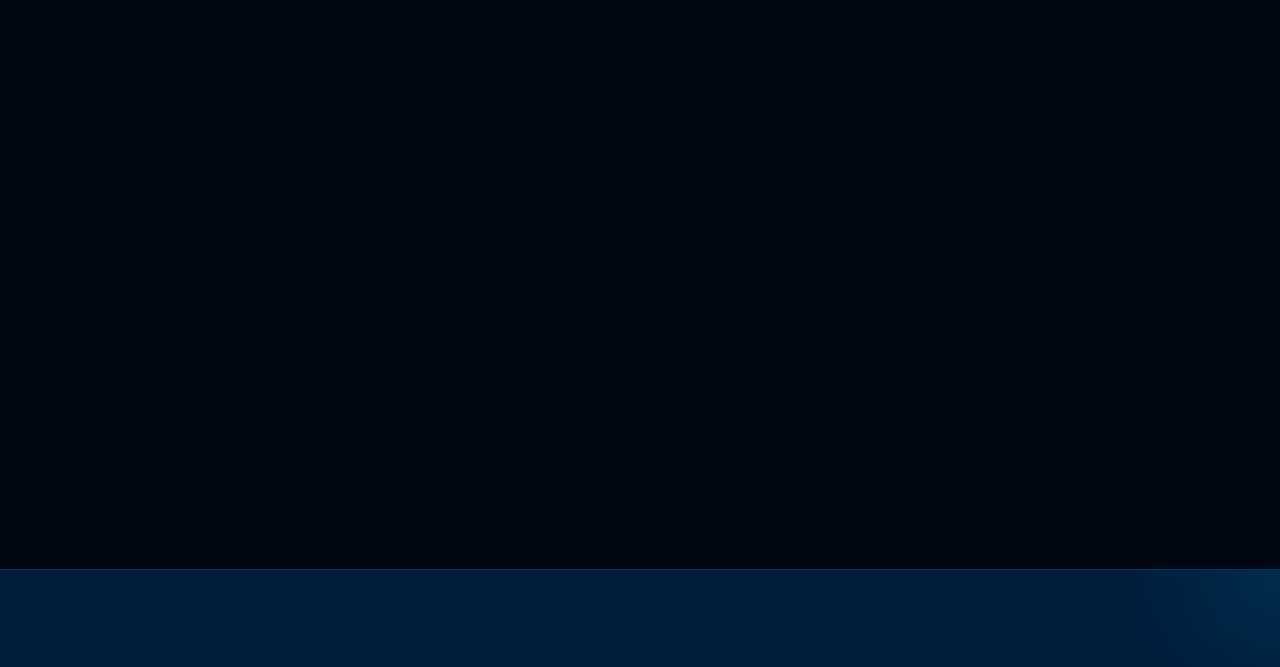
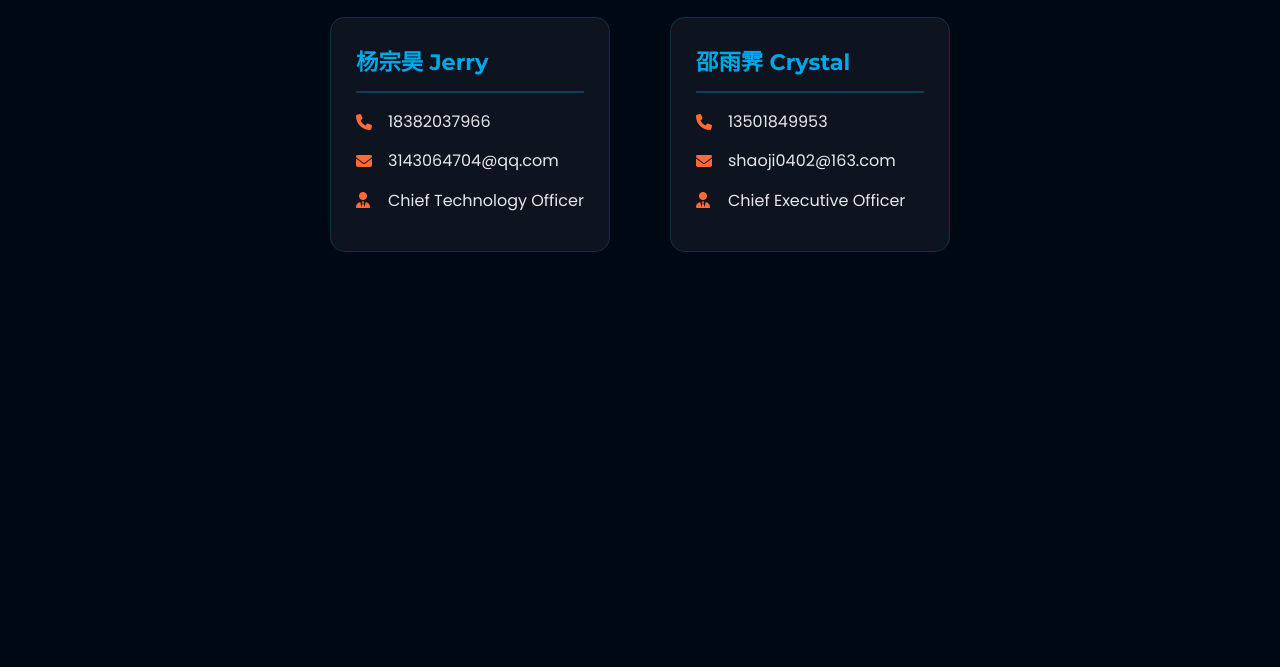
Before and after one commit to smb982ue10j09-y2/Jerry-Crystal, a plain HTML site: page index.html in a window 1280 px wide. Shown: the part 10210-10877 px from the top of the page. Drawn offline with Linux system fonts and the light colour scheme.

Commit message:
Update index.html

```diff
--- a/index.html
+++ b/index.html
@@ -1267,6 +1267,51 @@
             box-shadow: 0 15px 40px rgba(0, 168, 232, 0.6);
         }
 
+        /* Team Contact Info Styles */
+        .team-contact-info {
+            display: flex;
+            justify-content: center;
+            gap: 60px;
+            margin-top: 40px;
+            flex-wrap: wrap;
+        }
+
+        .contact-person {
+            background: rgba(255, 255, 255, 0.05);
+            border-radius: 15px;
+            padding: 25px;
+            min-width: 280px;
+            border: 1px solid rgba(0, 168, 232, 0.2);
+            transition: var(--transition);
+        }
+
+        .contact-person:hover {
+            transform: translateY(-10px);
+            border-color: rgba(0, 168, 232, 0.4);
+            box-shadow: 0 15px 35px rgba(0, 0, 0, 0.2);
+        }
+
+        .contact-person h4 {
+            color: var(--accent-blue);
+            margin-bottom: 15px;
+            font-size: 1.4rem;
+            border-bottom: 2px solid rgba(0, 168, 232, 0.3);
+            padding-bottom: 10px;
+        }
+
+        .contact-detail {
+            display: flex;
+            align-items: center;
+            gap: 12px;
+            margin-bottom: 12px;
+            color: rgba(255, 255, 255, 0.9);
+        }
+
+        .contact-detail i {
+            color: var(--accent-orange);
+            width: 20px;
+        }
+
         /* Responsive Design */
         @media (max-width: 1200px) {
             .hero h1 {
@@ -1311,6 +1356,10 @@
 
             .crab-illustration {
                 display: none;
+            }
+
+            .team-contact-info {
+                gap: 30px;
             }
         }
 
@@ -1391,6 +1440,16 @@
                 bottom: 20px;
                 right: 20px;
             }
+
+            .team-contact-info {
+                flex-direction: column;
+                align-items: center;
+            }
+
+            .contact-person {
+                width: 100%;
+                max-width: 350px;
+            }
         }
 
         @media (max-width: 576px) {
@@ -1432,6 +1491,10 @@
                 width: 45px;
                 height: 45px;
                 font-size: 1.2rem;
+            }
+
+            .contact-person {
+                min-width: 100%;
             }
         }
     </style>
@@ -1761,6 +1824,41 @@
                 </div>
             </div>
 
+            <!-- 团队成员联系方式部分 -->
+            <div class="team-contact-info">
+                <div class="contact-person">
+                    <h4>杨宗昊 Jerry</h4>
+                    <div class="contact-detail">
+                        <i class="fas fa-phone"></i>
+                        <span>18382037966</span>
+                    </div>
+                    <div class="contact-detail">
+                        <i class="fas fa-envelope"></i>
+                        <span>3143064704@qq.com</span>
+                    </div>
+                    <div class="contact-detail">
+                        <i class="fas fa-user-tie"></i>
+                        <span>Chief Technology Officer</span>
+                    </div>
+                </div>
+
+                <div class="contact-person">
+                    <h4>邵雨霁 Crystal</h4>
+                    <div class="contact-detail">
+                        <i class="fas fa-phone"></i>
+                        <span>13501849953</span>
+                    </div>
+                    <div class="contact-detail">
+                        <i class="fas fa-envelope"></i>
+                        <span>shaoji0402@163.com</span>
+                    </div>
+                    <div class="contact-detail">
+                        <i class="fas fa-user-tie"></i>
+                        <span>Chief Executive Officer</span>
+                    </div>
+                </div>
+            </div>
+
             <div style="text-align: center; margin-top: 100px; opacity: 0; transform: translateY(30px);" class="animate-on-scroll">
                 <h3 style="color: var(--white); margin-bottom: 40px; font-size: 2.2rem;">Our Progress & Validation</h3>
                 <p style="max-width: 900px; margin: 0 auto 30px; color: rgba(255, 255, 255, 0.9); font-size: 1.2rem; line-height: 1.8;">We have successfully completed design, assembly, and debugging phases with a fully operational prototype validating all core functions: stable amphibious locomotion, basic obstacle avoidance, and payload integration. The real-time gait control system has been successfully tested on varied terrains, confirming adaptive capabilities.</p>
@@ -1779,10 +1877,13 @@
                 </div>
 
                 <div class="footer-contact">
-                    <h3>Contact Us</h3>
-                    <p><i class="fas fa-map-marker-alt"></i> Innovation District, XXX City</p>
-                    <p><i class="fas fa-phone"></i> 1234578910</p>
-                    <p><i class="fas fa-envelope"></i> info@crabion-tech.com</p>
+                    <h3>Contact Our Team</h3>
+                    <p><strong>杨宗昊 (Jerry Yang)</strong></p>
+                    <p><i class="fas fa-phone"></i> 18382037966</p>
+                    <p><i class="fas fa-envelope"></i> 3143064704@qq.com</p>
+                    <p style="margin-top: 15px;"><strong>邵雨霁 (Crystal Shao)</strong></p>
+                    <p><i class="fas fa-phone"></i> 13501849953</p>
+                    <p><i class="fas fa-envelope"></i> shaoji0402@163.com</p>
                 </div>
 
                 <div class="footer-links">
@@ -1946,7 +2047,7 @@
 
         // Scroll-triggered animation function
         function animateOnScroll() {
-            const elements = document.querySelectorAll('.card, .stat-card, .team-member, .animate-on-scroll');
+            const elements = document.querySelectorAll('.card, .stat-card, .team-member, .animate-on-scroll, .contact-person');
 
             elements.forEach(element => {
                 const elementTop = element.getBoundingClientRect().top;
```
